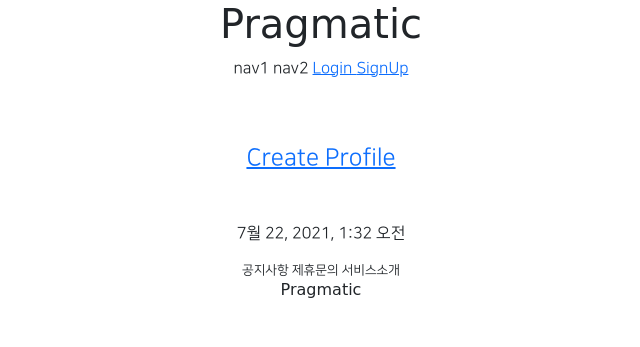
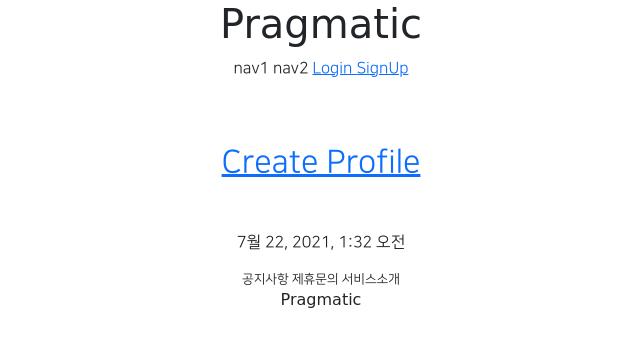
Before and after one commit to hyehmin/gis-class-practice, a Django app: page /accounts/detail/2 in a window 1280 px wide. Shown: the top 347 px of the page, without its empty margins (319-959 px from the left). Run offline with Django 3.2, Linux system fonts and the light colour scheme; data comes from the database, SQL or seed files in the repository; parts of the project's set-up code (start-up, migrations or seed data) failed here and were passed over; some libraries are stand-ins or nearby versions; some web fonts are replaced.

Commit message:
2021-07-27 SELF_Practice

```diff
--- a/accountapp/templates/accountapp/detail.html
+++ b/accountapp/templates/accountapp/detail.html
@@ -7,16 +7,16 @@
         <div class="m-5">
             {% if target_user_profile %}
                 <img src="{{ target_user.profile.image.url }}"
-                     class="profile_image"
+                     class="profile_image m-4"
                      alt = "profile image">
-                <h4>{{ target_user.profile.nickname }}</h4>
+                <h4 class="NNS_B">{{ target_user.profile.nickname }}</h4>
                 <h5>{{ target_user.profile.message }}</h5>
             {% else %}
-            <h4>
+            <h2>
                 <a href="{% url 'profileapp:create' %}">
                     Create Profile
                 </a>
-            </h4>
+            </h2>
             {% endif %}
         </div>
         <div>
--- a/static/base.css
+++ b/static/base.css
@@ -24,3 +24,8 @@
     border-radius: 20rem;
     object-fit : cover;
 }
+
+.NNS_B {
+    font-family: "NanumSquareB", cursive;
+
+}
```
